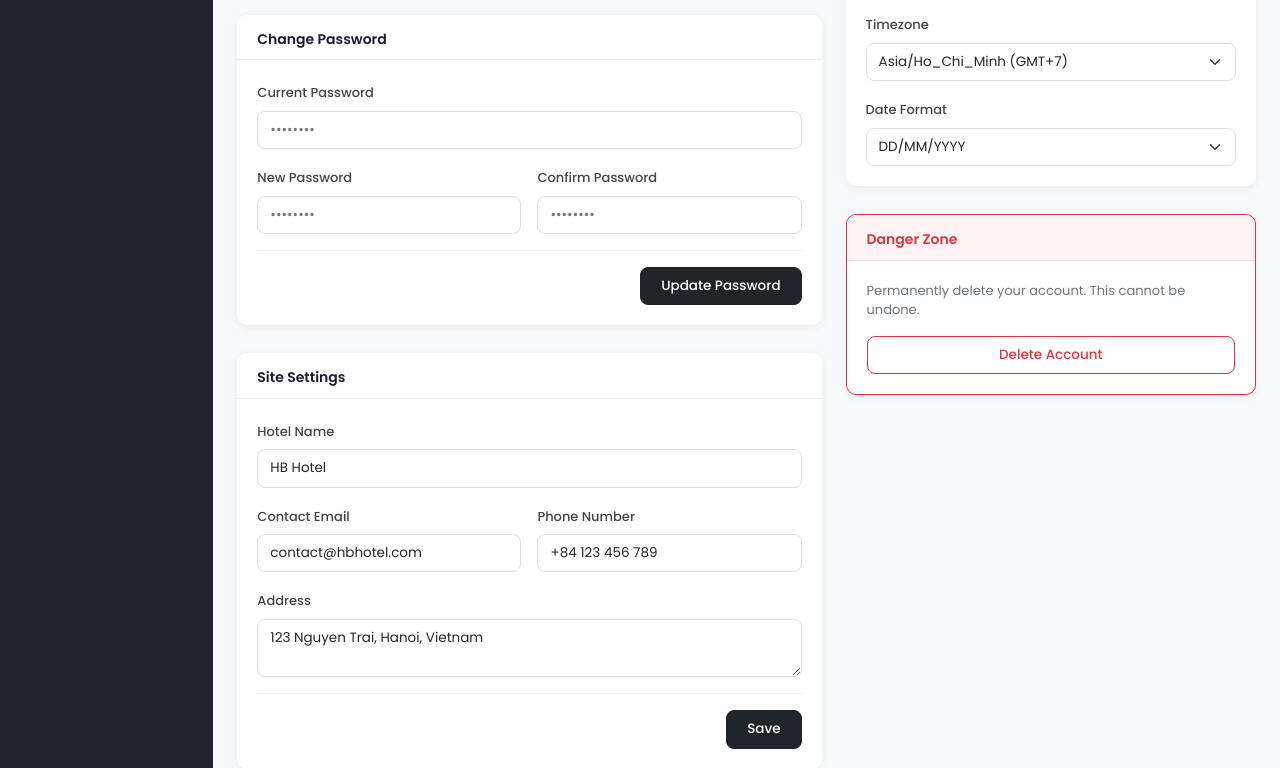
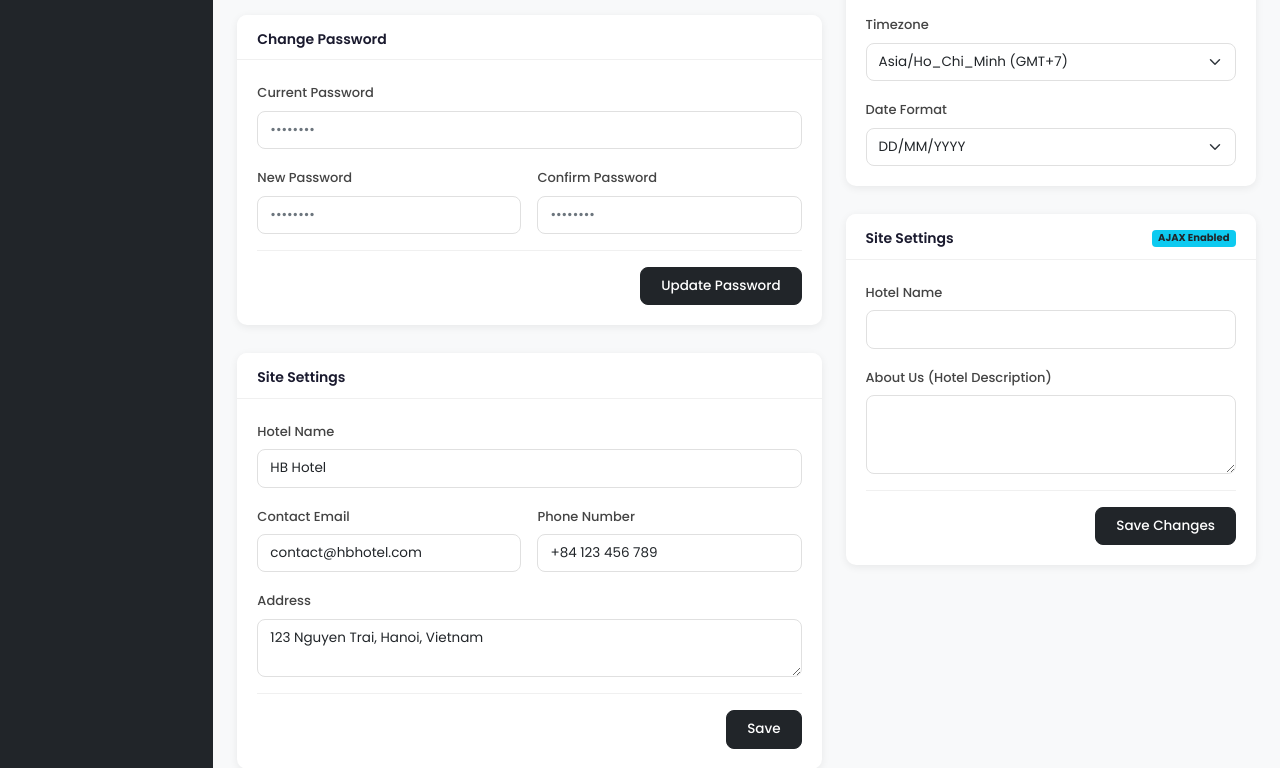
Before and after one commit to Dang222222/booking-hotel, a PHP site: page /admin/settings.php in a window 1280 px wide. Shown: the part 584-1352 px from the top of the page. Run offline with PHP 8.4, Linux system fonts and the light colour scheme.

Commit message:
update missing files

```diff
--- a/admin/ajax/settings_crud.php
+++ b/admin/ajax/settings_crud.php
@@ -1,26 +1,56 @@
 <?php
+
 require('../inc/db_config.php');
 
-    // Lấy dữ liệu
+session_start();
+
+
+// ==========================
+// CHẶN TRUY CẬP TRÁI PHÉP
+// ==========================
+if(!isset($_SESSION['adminLogin'])){
+    exit('Unauthorized Access');
+}
+
+
+// ==========================
+// LẤY DỮ LIỆU SETTINGS
+// ==========================
 if(isset($_POST['get_general']))
 {
     $q = "SELECT * FROM `settings` WHERE `sr_no`=?";
+
     $values = [1];
+
     $res = select($q, $values, "i");
+
     $data = mysqli_fetch_assoc($res);
-        $json_data = json_encode($data);
-        echo $json_data;
+
+    echo json_encode($data);
 }
 
-    // Cập nhật dữ liệu
+
+// ==========================
+// UPDATE SETTINGS
+// ==========================
 if(isset($_POST['upd_general']))
 {
     $frm_data = filteration($_POST);
 
-        $q = "UPDATE `settings` SET `site_title`=?, `site_about`=? WHERE `sr_no`=?";
-        $values = [$frm_data['site_title'], $frm_data['site_about'], 1];
+    $q = "UPDATE `settings`
+          SET `site_title`=?,
+              `site_about`=?
+          WHERE `sr_no`=?";
+
+    $values = [
+        $frm_data['site_title'],
+        $frm_data['site_about'],
+        1
+    ];
+
     $res = update($q, $values, "ssi");
 
     echo $res;
 }
+
 ?>
--- a/admin/checkout.php
+++ b/admin/checkout.php
@@ -53,7 +53,7 @@
         document.getElementById('checkoutForm').addEventListener('submit', function(e) {
             e.preventDefault();
             alert('Đặt phòng thành công! TJ Hotel sẽ liên hệ với bạn trong thời gian sớm nhất.');
-            window.location.href = 'index.html'; // Chuyển về trang chủ sau khi đặt xong
+            window.location.href = 'index.php'; // Chuyển về trang chủ sau khi đặt xong
         });
     </script>
 </body>
--- a/admin/inc/db_config.php
+++ b/admin/inc/db_config.php
@@ -54,4 +54,20 @@ function update($sql, $values, $datatypes) {
         die("Không thể chuẩn bị truy vấn - Update");
     }
 }
+function insert($sql, $values, $datatypes) {
+    $con = $GLOBALS['con'];
+    if ($stmt = mysqli_prepare($con, $sql)) {
+        mysqli_stmt_bind_param($stmt, $datatypes, ...$values);
+        if (mysqli_stmt_execute($stmt)) {
+            $res = mysqli_stmt_affected_rows($stmt);
+            mysqli_stmt_close($stmt);
+            return $res;
+        } else {
+            mysqli_stmt_close($stmt);
+            die("Không thể thực thi truy vấn - Insert");
+        }
+    } else {
+        die("Không thể chuẩn bị truy vấn - Insert");
+    }
+}
 ?>
--- a/admin/scripts/settings.js
+++ b/admin/scripts/settings.js
@@ -1,60 +1,155 @@
 let general_data;
 
-// Hàm lấy dữ liệu đổ ra màn hình
+// ======================
+// TOAST ALERT
+// ======================
+function custom_alert(type, msg) {
+
+    let bs_class =
+        (type == 'success')
+        ? 'alert-success'
+        : 'alert-danger';
+
+    let element = document.createElement('div');
+
+    element.innerHTML = `
+        <div class="alert ${bs_class} alert-dismissible fade show custom-alert"
+             role="alert"
+             style="
+                position: fixed;
+                top: 80px;
+                right: 25px;
+                z-index: 1111;
+                min-width: 300px;
+             ">
+
+            <strong class="me-3">${msg}</strong>
+
+            <button type="button"
+                    class="btn-close"
+                    data-bs-dismiss="alert"
+                    aria-label="Close">
+            </button>
+
+        </div>
+    `;
+
+    document.body.append(element);
+
+    setTimeout(() => {
+        element.remove();
+    }, 2000);
+}
+
+
+// ======================
+// LẤY DỮ LIỆU
+// ======================
 function get_general() {
-    let site_title = document.getElementById('site_title');
-    let site_about = document.getElementById('site_about');
 
-    let site_title_inp = document.getElementById('site_title_inp');
-    let site_about_inp = document.getElementById('site_about_inp');
+    let site_title_inp =
+        document.getElementById('site_title_inp');
+
+    let site_about_inp =
+        document.getElementById('site_about_inp');
 
     let xhr = new XMLHttpRequest();
+
     xhr.open("POST", "ajax/settings_crud.php", true);
-    xhr.setRequestHeader('Content-Type', 'application/x-www-form-urlencoded');
 
-    xhr.onload = function() {
-        general_data = JSON.parse(this.responseText);
+    xhr.setRequestHeader(
+        'Content-Type',
+        'application/x-www-form-urlencoded'
+    );
 
-        // Đổ ra text hiển thị
-        site_title.innerText = general_data.site_title;
-        site_about.innerText = general_data.site_about;
+    xhr.onload = function () {
 
-        // Đổ vào input trong Modal
-        site_title_inp.value = general_data.site_title;
-        site_about_inp.value = general_data.site_about;
-    }
+        try {
 
-    xhr.send('get_general');
-}
+            general_data = JSON.parse(this.responseText);
 
-// Hàm cập nhật dữ liệu
-document.getElementById('general_s_form').addEventListener('submit', function(e){
-    e.preventDefault();
-    upd_general(site_title_inp.value, site_about_inp.value);
-});
+            site_title_inp.value =
+                general_data.site_title;
 
-function upd_general(site_title_val, site_about_val) {
-    let xhr = new XMLHttpRequest();
-    xhr.open("POST", "ajax/settings_crud.php", true);
-    xhr.setRequestHeader('Content-Type', 'application/x-www-form-urlencoded');
+            site_about_inp.value =
+                general_data.site_about;
 
-    xhr.onload = function() {
-        var myModal = document.getElementById('general-s');
-        var modal = bootstrap.Modal.getInstance(myModal);
-        modal.hide();
+        } catch(error) {
 
-        if(this.responseText == 1) {
-            alert('Thành công! Đã cập nhật thông tin.');
-            get_general(); // Load lại data mới
-        } else {
-            alert('Lỗi! Không có thay đổi nào.');
+            custom_alert(
+                'danger',
+                'Lỗi load dữ liệu!'
+            );
         }
     }
 
-    xhr.send('site_title='+site_title_val+'&site_about='+site_about_val+'&upd_general');
+    xhr.send('get_general=1');
 }
 
-// Chạy hàm ngay khi load trang
-window.onload = function(){
+
+// ======================
+// SUBMIT FORM
+// ======================
+document.getElementById('site_settings_form')
+.addEventListener('submit', function (e) {
+
+    e.preventDefault();
+
+    upd_general();
+});
+
+
+// ======================
+// UPDATE DỮ LIỆU
+// ======================
+function upd_general() {
+
+    let site_title_val =
+        document.getElementById('site_title_inp').value;
+
+    let site_about_val =
+        document.getElementById('site_about_inp').value;
+
+    let xhr = new XMLHttpRequest();
+
+    xhr.open("POST", "ajax/settings_crud.php", true);
+
+    xhr.setRequestHeader(
+        'Content-Type',
+        'application/x-www-form-urlencoded'
+    );
+
+    xhr.onload = function () {
+
+        if (this.responseText == 1) {
+
+            custom_alert(
+                'success',
+                'Cập nhật thành công!'
+            );
+
+            get_general();
+
+        } else {
+
+            custom_alert(
+                'danger',
+                'Không có thay đổi nào!'
+            );
+        }
+    }
+
+    xhr.send(
+        'site_title=' + encodeURIComponent(site_title_val) +
+        '&site_about=' + encodeURIComponent(site_about_val) +
+        '&upd_general=1'
+    );
+}
+
+
+// ======================
+// LOAD PAGE
+// ======================
+window.onload = function () {
     get_general();
 }
--- a/admin/settings.php
+++ b/admin/settings.php
@@ -215,28 +215,33 @@
 
                     <!-- Danger Zone -->
 <div class="settings-section">
-                    <div class="card border border-danger" style="border-radius:10px !important;">
-                        <div class="card-header" style="background:#fff3f3; border-bottom:1.5px solid #f8d7da;">
-                            <h6 style="color:#dc3545;">Danger Zone</h6>
+    <div class="card">
+        <div class="card-header d-flex justify-content-between align-items-center">
+            <h6>Site Settings</h6>
+            <span class="badge bg-info text-dark" style="font-size: 10px;">AJAX Enabled</span>
         </div>
         <div class="card-body">
-                            <p class="text-muted mb-3" style="font-size:13px;">
-                                Permanently delete your account. This cannot be undone.
-                            </p>
-                            <button class="btn btn-outline-danger btn-sm w-100"
-                                onclick="return confirm('Are you sure? This cannot be undone.')">
-                                Delete Account
-                            </button>
+            <form id="site_settings_form">
+                <div class="row g-3">
+                    <div class="col-12">
+                        <label class="form-label">Hotel Name</label>
+                        <input type="text" name="site_title" id="site_title_inp" class="form-control shadow-none" required>
+                    </div>
+                    <div class="col-12">
+                        <label class="form-label">About Us (Hotel Description)</label>
+                        <textarea name="site_about" id="site_about_inp" class="form-control shadow-none" rows="3" required></textarea>
+                    </div>
+                </div>
+                <div class="divider"></div>
+                <div class="d-flex justify-content-end">
+                    <button type="submit" class="btn btn-dark shadow-none">Save Changes</button>
+                </div>
+            </form>
         </div>
     </div>
 </div>
 
-            </div>
-        </div>
-
-    </div>
-
-</div>
 <?php require('inc/scripts.php'); ?>
+<script src="scripts/settings.js"></script>
     </body>
     </html>
```
Also changed, not shown: admin/register.php (added, +115 -0 lines). Lines whose indentation alone changed are shown as unchanged.
